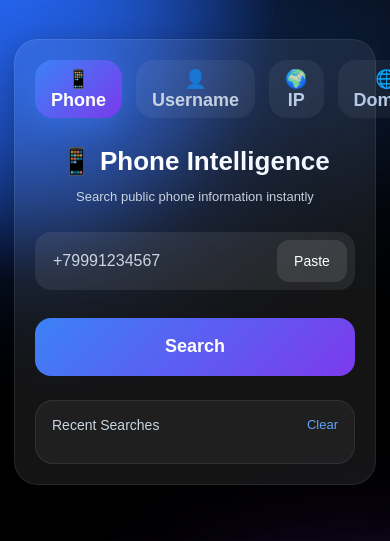
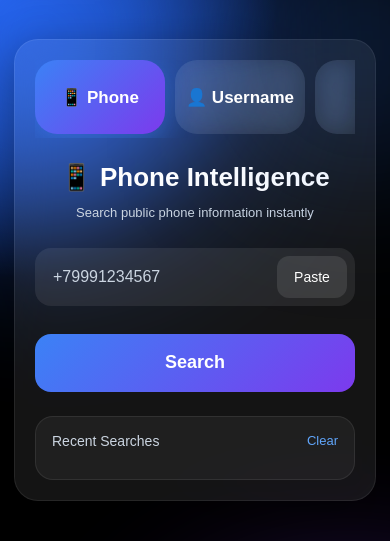
Before and after one commit to maksymtelegram0-source/phone-info-site, a Flask app: page / in a window 390 px wide. Shown: the top 541 px of the page. Run offline with Flask 3, Linux system fonts and the light colour scheme.

Commit message:
fix iphone tabs

```diff
--- a/static/style.css
+++ b/static/style.css
@@ -136,28 +136,41 @@ body::after{
 
     display:flex;
 
-    gap:14px;
+    gap:10px;
 
-    margin-bottom:28px;
+    margin-bottom:24px;
 
-    width:100%;
+    overflow-x:auto;
+
+    scrollbar-width:none;
+
+    -webkit-overflow-scrolling:touch;
+
+    padding-bottom:4px;
+
+}
+
+.tabs::-webkit-scrollbar{
+
+    display:none;
+
 }
 
 .tab-btn{
 
-    flex:1;
+    min-width:130px;
 
-    height:58px;
+    height:74px;
 
     border:none;
 
-    border-radius:18px;
+    border-radius:22px;
 
     background:rgba(255,255,255,0.06);
 
-    color:#cbd5e1;
+    color:white;
 
-    font-size:18px;
+    font-size:17px;
 
     font-weight:700;
 
@@ -165,15 +178,10 @@ body::after{
 
     transition:0.3s;
 
-    display:flex;
+    flex-shrink:0;
 
-    align-items:center;
+    backdrop-filter:blur(12px);
 
-    justify-content:center;
-
-    text-align:center;
-
-    padding:0 16px;
 }
 
 .tab-btn.active{
```
